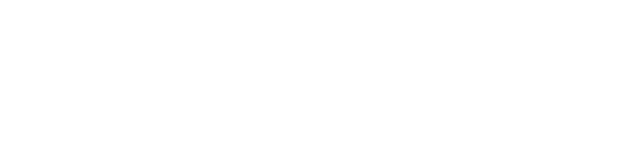
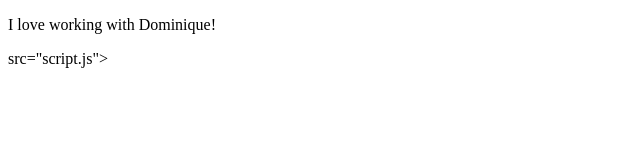
Before and after one commit to GraceKrumplitsch/day1work, a plain HTML site: page index.html in a window 1280 px wide. Shown: the whole page, without its empty margins (0-640 px from the left). Drawn offline with Linux system fonts and the light colour scheme.

Commit message:
I added in a paragraph

```diff
--- a/index.html
+++ b/index.html
@@ -7,6 +7,6 @@
     <link href="style.css" rel="stylesheet" type="text/css" />
   </head>
   <body>
-    <script src="script.js"></script>
+    <p> I love working with Dominique! <p> src="script.js"></script>
   </body>
 </html>
```
